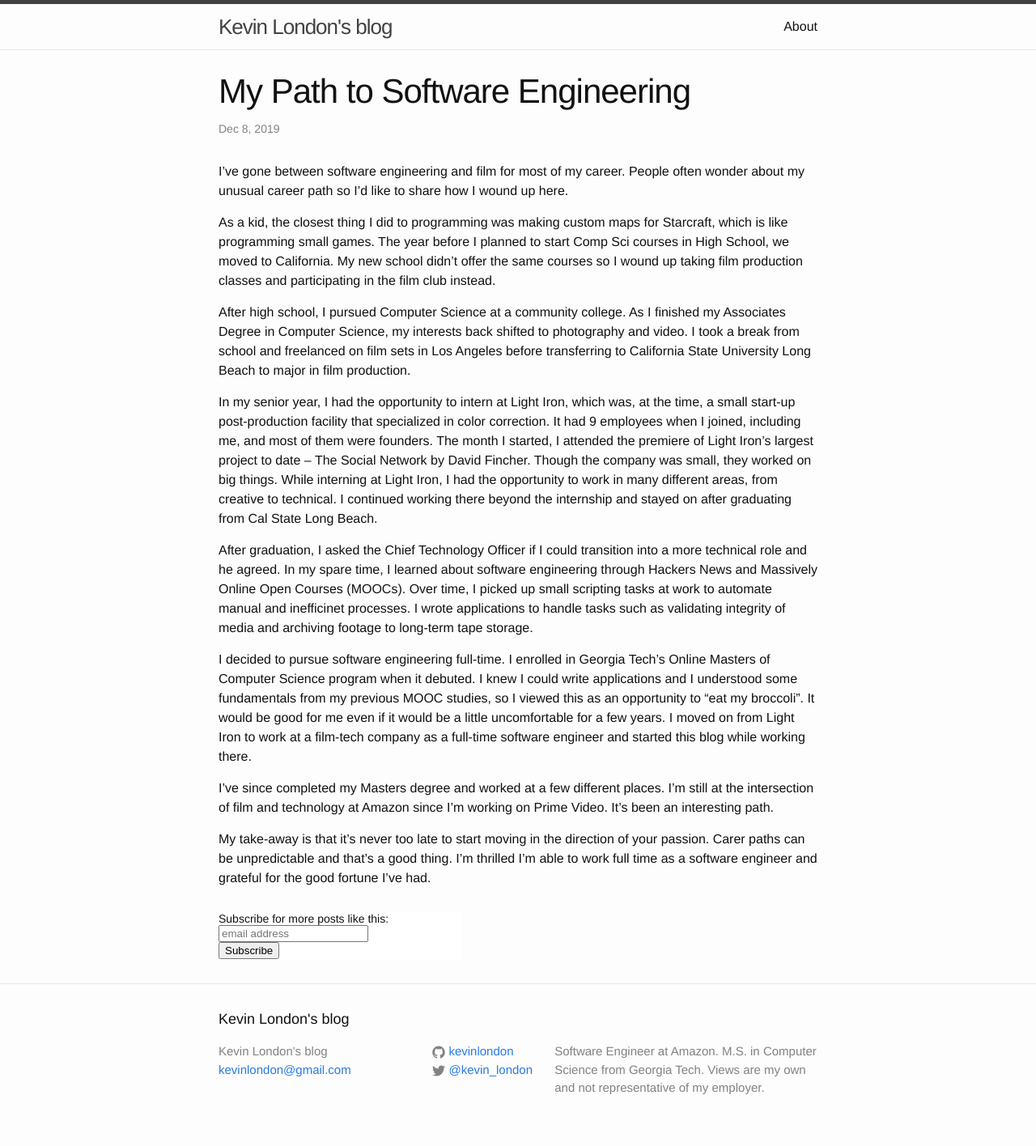
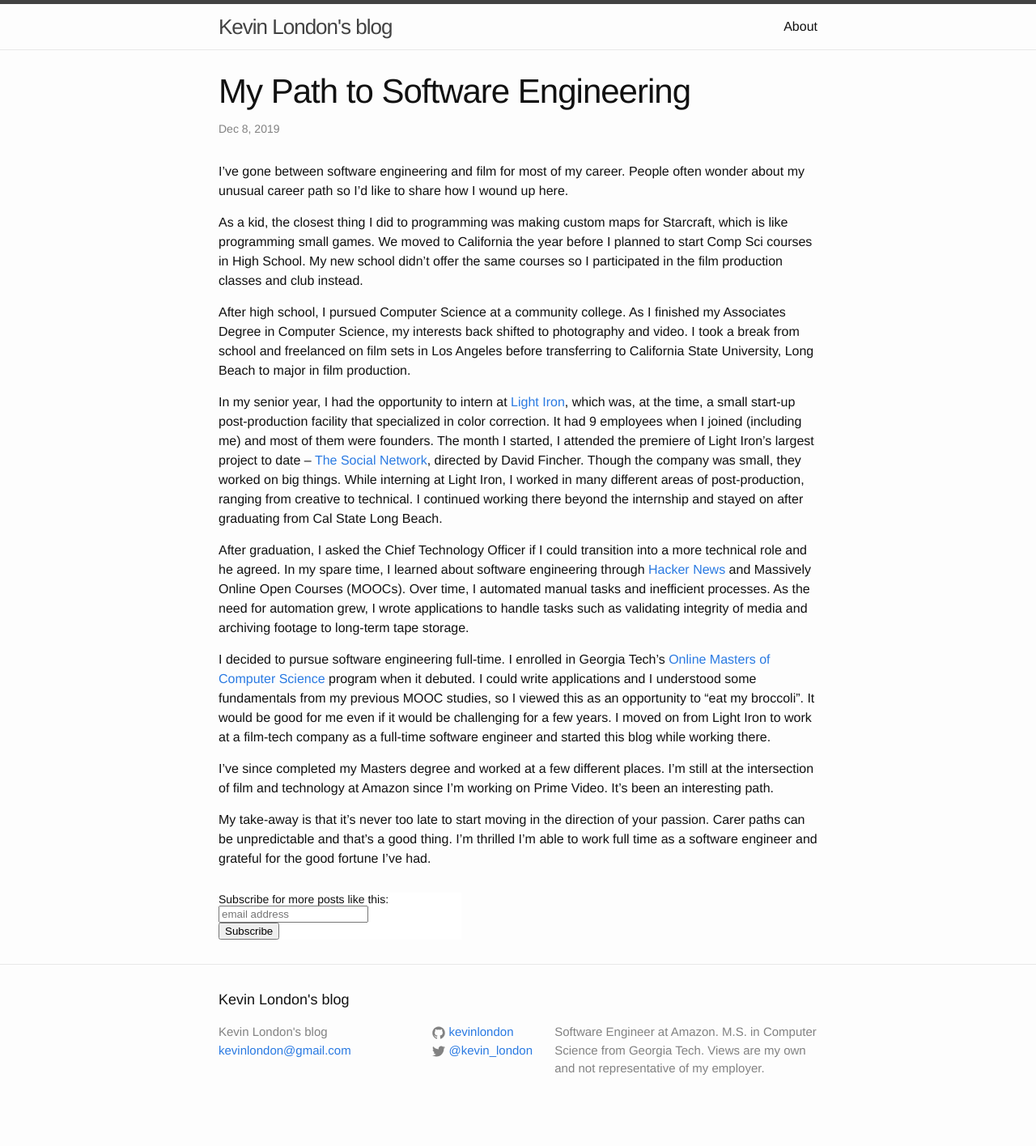
Before and after one commit to kevinlondon/kevinlondon.github.io, a Jekyll site: the page built from _posts/2019-12-09-my-path-to-engineering.md, in a window 1280 px wide. Shown: the whole page at 81% size. Built offline with Jekyll 4.4.1, drawn with Linux system fonts in a browser that asks for light colours; comment, search, counter and statistics services are not loaded; after the commit the page ends 1392 px from its top, so only the background shows below that.

Commit message:
Update some spelling and grammar

```diff
--- a/_posts/2019-12-09-my-path-to-engineering.md
+++ b/_posts/2019-12-09-my-path-to-engineering.md
@@ -9,40 +9,43 @@ People often wonder about my unusual career path so I'd like to share how
 I wound up here.
 
 As a kid, the closest thing I did to programming was making custom maps for
-Starcraft, which is like programming small games. The year
-before I planned to start Comp Sci courses in High School, we moved to
-California. My new school didn't offer the same courses so I wound up taking
-film production classes and participating in the film club instead.
+Starcraft, which is like programming small games. We moved to California
+the year before I planned to start Comp Sci courses in High School.
+My new school didn't offer the same courses so I participated in the
+film production classes and club instead.
 
 After high school, I pursued Computer Science at a community college.
 As I finished my Associates Degree in Computer Science, my interests back
 shifted to photography and video. I took a break from school and freelanced on
-film sets in Los Angeles before transferring to California State University Long
+film sets in Los Angeles before transferring to California State University, Long
 Beach to major in film production.
 
-In my senior year, I had the opportunity to intern at Light Iron, which was, at
+In my senior year, I had the opportunity to intern at [Light
+Iron](https://lightiron.com/), which was, at
 the time, a small start-up post-production facility that specialized in color
-correction. It had 9 employees when I joined, including me, and
+correction. It had 9 employees when I joined (including me) and
 most of them were founders. The month I started, I attended the
-premiere of Light Iron's largest project to date -- The Social Network by David
+premiere of Light Iron's largest project to date -- [The Social
+Network](https://www.imdb.com/title/tt1285016/), directed by David
 Fincher. Though the company was small, they worked on big things.
-While interning at Light Iron, I had the opportunity to work in many different
-areas, from creative to technical. I continued working there beyond the
-internship and stayed on after graduating from Cal State Long Beach.
+While interning at Light Iron, I worked in many different areas of
+post-production, ranging from creative to technical. I continued working there
+beyond the internship and stayed on after graduating from Cal State Long Beach.
 
 After graduation, I asked the Chief Technology Officer if I could transition
 into a more technical role and he agreed. In my spare time, I learned about
-software engineering through Hackers News and Massively Online Open Courses
-(MOOCs). Over time, I picked up small scripting tasks at work to automate manual
-and inefficinet processes. I wrote applications to
+software engineering through [Hacker News](https://news.ycombinator.com/) and
+Massively Online Open Courses (MOOCs). Over time, I automated manual tasks and
+inefficient processes. As the need for automation grew, I wrote applications to
 handle tasks such as validating integrity of media and archiving footage to
 long-term tape storage.
 
 I decided to pursue software engineering full-time. I enrolled in
-Georgia Tech's Online Masters of Computer Science program when it debuted.
-I knew I could write applications and I understood some fundamentals from my
+Georgia Tech's [Online Masters of Computer
+Science](http://www.omscs.gatech.edu/) program when it debuted.
+I could write applications and I understood some fundamentals from my
 previous MOOC studies, so I viewed this as an opportunity to "eat my broccoli".
-It would be good for me even if it would be a little uncomfortable for a few
+It would be good for me even if it would be challenging for a few
 years. I moved on from Light Iron to work at a film-tech company as a full-time
 software engineer and started this blog while working there.
 
```
